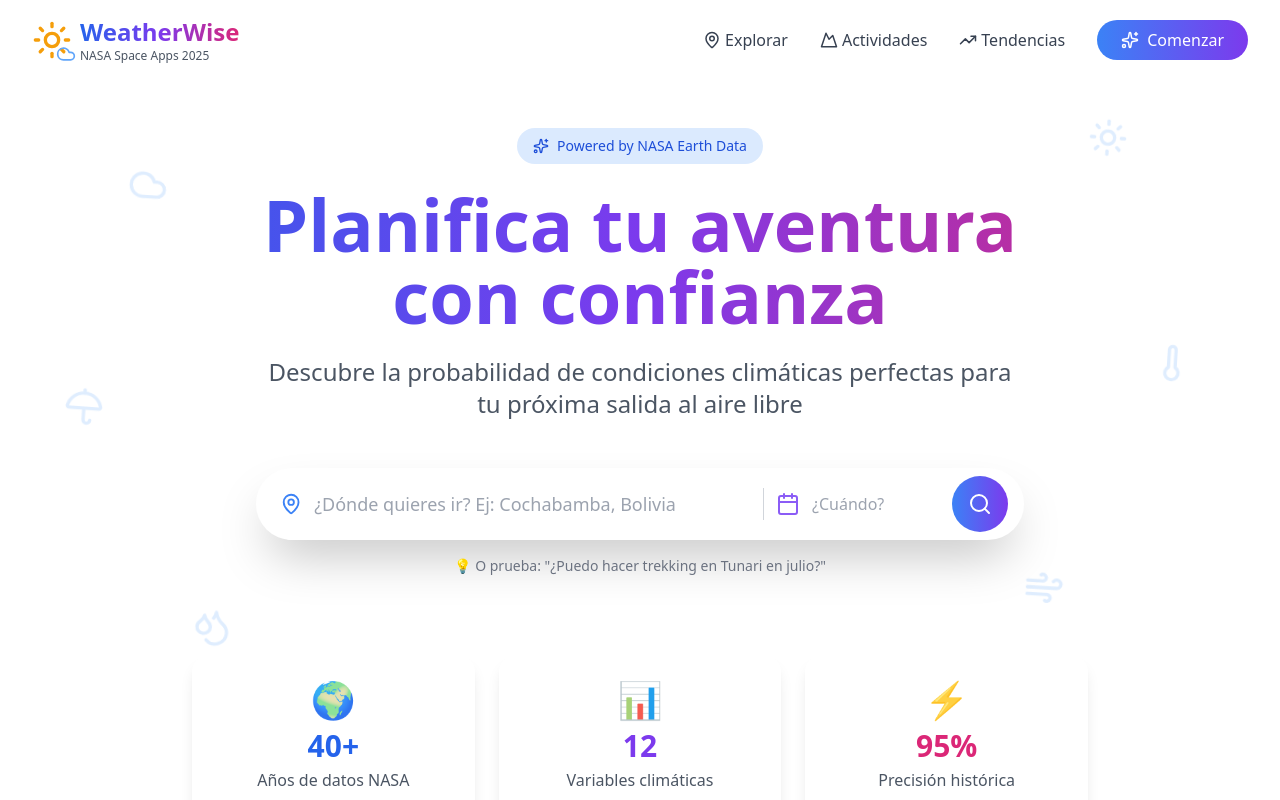
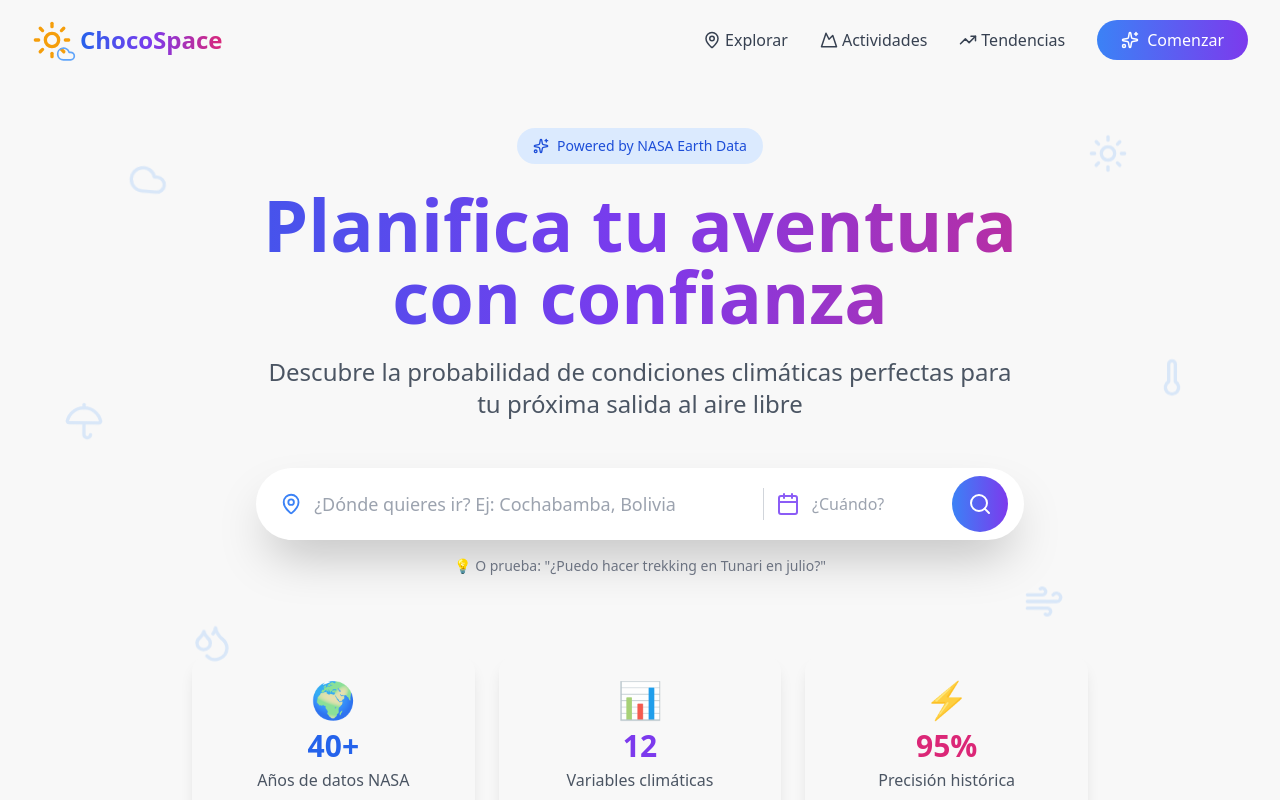
Before and after one commit to SiAn20/Project-NasaSpaceApp, a React (Vite) app in the folder frontend/: page / in a window 1280 px wide. Shown: the top 800 px of the page. Built offline with nearby package versions, Linux system fonts and the light colour scheme.

Commit message:
feat: add Navbar component and refactor WeatherHome to use it; update background color in styles

```diff
--- /dev/null
+++ b/frontend/src/components/Navbar.jsx
@@ -0,0 +1,126 @@
+import React, { useState, useEffect } from "react";
+import {
+  Cloud,
+  Sun,
+  MapPin,
+  TrendingUp,
+  Menu,
+  X,
+  Sparkles,
+  Mountain,
+} from "lucide-react";
+
+const Navbar = () => {
+  const [scrolled, setScrolled] = useState(false);
+  const [mobileMenuOpen, setMobileMenuOpen] = useState(false);
+
+  useEffect(() => {
+    const handleScroll = () => {
+      setScrolled(window.scrollY > 20);
+    };
+    window.addEventListener("scroll", handleScroll);
+    return () => window.removeEventListener("scroll", handleScroll);
+  }, []);
+
+  return (
+    <div>
+      <nav
+        className={`fixed w-full z-50 transition-all duration-300 ${
+          scrolled
+            ? "bg-background/70 backdrop-blur-lg shadow-lg"
+            : "bg-transparent"
+        }`}
+      >
+        <div className="max-w-7xl mx-auto px-4 sm:px-6 lg:px-8">
+          <div className="flex justify-between items-center h-20">
+            <div className="flex items-center space-x-2 cursor-pointer group">
+              <div className="relative">
+                <Sun className="h-10 w-10 text-yellow-500 group-hover:rotate-180 transition-transform duration-500" />
+                <Cloud className="h-5 w-5 text-blue-400 absolute -bottom-1 -right-1 group-hover:translate-x-1 transition-transform" />
+              </div>
+              <div>
+                <h1 className="text-2xl font-bold bg-gradient-to-r from-blue-600 via-purple-600 to-pink-600 bg-clip-text text-transparent">
+                  ChocoSpace
+                </h1>
+              </div>
+            </div>
+
+            <div className="hidden md:flex items-center space-x-8">
+              <a
+                href="#explore"
+                className="text-gray-700 hover:text-blue-600 transition-colors font-medium flex items-center space-x-1 group"
+              >
+                <MapPin
+                  size={18}
+                  className="group-hover:scale-110 transition-transform"
+                />
+                <span>Explorar</span>
+              </a>
+              <a
+                href="#activities"
+                className="text-gray-700 hover:text-purple-600 transition-colors font-medium flex items-center space-x-1 group"
+              >
+                <Mountain
+                  size={18}
+                  className="group-hover:scale-110 transition-transform"
+                />
+                <span>Actividades</span>
+              </a>
+              <a
+                href="#trends"
+                className="text-gray-700 hover:text-pink-600 transition-colors font-medium flex items-center space-x-1 group"
+              >
+                <TrendingUp
+                  size={18}
+                  className="group-hover:scale-110 transition-transform"
+                />
+                <span>Tendencias</span>
+              </a>
+              <button className="bg-gradient-to-r from-blue-500 to-purple-600 text-white px-6 py-2 rounded-full hover:shadow-lg hover:scale-105 transition-all duration-300 font-medium flex items-center space-x-2">
+                <Sparkles size={18} />
+                <span>Comenzar</span>
+              </button>
+            </div>
+
+            <button
+              className="md:hidden p-2 rounded-lg hover:bg-gray-100 transition-colors"
+              onClick={() => setMobileMenuOpen(!mobileMenuOpen)}
+            >
+              {mobileMenuOpen ? <X size={24} /> : <Menu size={24} />}
+            </button>
+          </div>
+        </div>
+
+        {mobileMenuOpen && (
+          <div className="md:hidden bg-white/95 backdrop-blur-lg animate-slide-down">
+            <div className="px-4 py-6 space-y-4">
+              <a
+                href="#explore"
+                className="block text-gray-700 hover:text-blue-600 transition-colors font-medium py-2"
+              >
+                🗺️ Explorar
+              </a>
+              <a
+                href="#activities"
+                className="block text-gray-700 hover:text-purple-600 transition-colors font-medium py-2"
+              >
+                ⛰️ Actividades
+              </a>
+              <a
+                href="#trends"
+                className="block text-gray-700 hover:text-pink-600 transition-colors font-medium py-2"
+              >
+                📈 Tendencias
+              </a>
+              <button className="w-full bg-gradient-to-r from-blue-500 to-purple-600 text-white px-6 py-3 rounded-full hover:shadow-lg transition-all">
+                ✨ Comenzar
+              </button>
+            </div>
+          </div>
+        )}
+      </nav>
+    </div>
+  );
+};
+
+export default Navbar;
--- a/frontend/src/index.css
+++ b/frontend/src/index.css
@@ -9,7 +9,7 @@
 
   color-scheme: light dark;
   color: rgba(255, 255, 255, 0.87);
-  background-color: #242424;
+  background-color: #f8f8f8;
 
   font-synthesis: none;
   text-rendering: optimizeLegibility;
--- a/frontend/src/pages/home.jsx
+++ b/frontend/src/pages/home.jsx
@@ -1,4 +1,4 @@
-import React, { useState, useEffect } from "react";
+import React, { useState } from "react";
 import {
   Cloud,
   Sun,
@@ -6,30 +6,16 @@ import {
   Wind,
   MapPin,
   Calendar,
-  TrendingUp,
   Search,
-  Menu,
-  X,
   Sparkles,
-  Mountain,
   Umbrella,
   Thermometer,
 } from "lucide-react";
+import Navbar from "../components/navbar";
 
 const WeatherHome = () => {
-  const [scrolled, setScrolled] = useState(false);
-  const [mobileMenuOpen, setMobileMenuOpen] = useState(false);
   const [searchFocused, setSearchFocused] = useState(false);
 
-  useEffect(() => {
-    const handleScroll = () => {
-      setScrolled(window.scrollY > 20);
-    };
-    window.addEventListener("scroll", handleScroll);
-    return () => window.removeEventListener("scroll", handleScroll);
-  }, []);
-
-  // Floating elements animation
   const FloatingIcon = ({ icon: Icon, delay, duration, x, y }) => (
     <div
       className="absolute opacity-20"
@@ -44,7 +30,7 @@ const WeatherHome = () => {
   );
 
   return (
-    <div className="min-h-screen bg-white from-blue-50 via-purple-50 to-pink-50">
+    <div className="min-h-scree from-blue-50 via-purple-50 to-pink-50">
       <style>{`
         @keyframes float {
           0%, 100% { transform: translateY(0px) rotate(0deg); }
@@ -67,109 +53,8 @@ const WeatherHome = () => {
         .animate-pulse-glow { animation: pulse-glow 2s ease-in-out infinite; }
       `}</style>
 
-      {/* Navbar */}
-      <nav
-        className={`fixed w-full z-50 transition-all duration-300 ${
-          scrolled ? "bg-white/90 backdrop-blur-lg shadow-lg" : "bg-transparent"
-        }`}
-      >
-        <div className="max-w-7xl mx-auto px-4 sm:px-6 lg:px-8">
-          <div className="flex justify-between items-center h-20">
-            {/* Logo */}
-            <div className="flex items-center space-x-2 cursor-pointer group">
-              <div className="relative">
-                <Sun className="h-10 w-10 text-yellow-500 group-hover:rotate-180 transition-transform duration-500" />
-                <Cloud className="h-5 w-5 text-blue-400 absolute -bottom-1 -right-1 group-hover:translate-x-1 transition-transform" />
-              </div>
-              <div>
-                <h1 className="text-2xl font-bold bg-gradient-to-r from-blue-600 via-purple-600 to-pink-600 bg-clip-text text-transparent">
-                  WeatherWise
-                </h1>
-                <p className="text-xs text-gray-600">NASA Space Apps 2025</p>
-              </div>
-            </div>
-
-            {/* Desktop Menu */}
-            <div className="hidden md:flex items-center space-x-8">
-              <a
-                href="#explore"
-                className="text-gray-700 hover:text-blue-600 transition-colors font-medium flex items-center space-x-1 group"
-              >
-                <MapPin
-                  size={18}
-                  className="group-hover:scale-110 transition-transform"
-                />
-                <span>Explorar</span>
-              </a>
-              <a
-                href="#activities"
-                className="text-gray-700 hover:text-purple-600 transition-colors font-medium flex items-center space-x-1 group"
-              >
-                <Mountain
-                  size={18}
-                  className="group-hover:scale-110 transition-transform"
-                />
-                <span>Actividades</span>
-              </a>
-              <a
-                href="#trends"
-                className="text-gray-700 hover:text-pink-600 transition-colors font-medium flex items-center space-x-1 group"
-              >
-                <TrendingUp
-                  size={18}
-                  className="group-hover:scale-110 transition-transform"
-                />
-                <span>Tendencias</span>
-              </a>
-              <button className="bg-gradient-to-r from-blue-500 to-purple-600 text-white px-6 py-2 rounded-full hover:shadow-lg hover:scale-105 transition-all duration-300 font-medium flex items-center space-x-2">
-                <Sparkles size={18} />
-                <span>Comenzar</span>
-              </button>
-            </div>
-
-            {/* Mobile Menu Button */}
-            <button
-              className="md:hidden p-2 rounded-lg hover:bg-gray-100 transition-colors"
-              onClick={() => setMobileMenuOpen(!mobileMenuOpen)}
-            >
-              {mobileMenuOpen ? <X size={24} /> : <Menu size={24} />}
-            </button>
-          </div>
-        </div>
-
-        {/* Mobile Menu */}
-        {mobileMenuOpen && (
-          <div className="md:hidden bg-white/95 backdrop-blur-lg animate-slide-down">
-            <div className="px-4 py-6 space-y-4">
-              <a
-                href="#explore"
-                className="block text-gray-700 hover:text-blue-600 transition-colors font-medium py-2"
-              >
-                🗺️ Explorar
-              </a>
-              <a
-                href="#activities"
-                className="block text-gray-700 hover:text-purple-600 transition-colors font-medium py-2"
-              >
-                ⛰️ Actividades
-              </a>
-              <a
-                href="#trends"
-                className="block text-gray-700 hover:text-pink-600 transition-colors font-medium py-2"
-              >
-                📈 Tendencias
-              </a>
-              <button className="w-full bg-gradient-to-r from-blue-500 to-purple-600 text-white px-6 py-3 rounded-full hover:shadow-lg transition-all">
-                ✨ Comenzar
-              </button>
-            </div>
-          </div>
-        )}
-      </nav>
-
-      {/* Hero Section */}
+      <Navbar />
       <div className="relative pt-32 pb-20 px-4 sm:px-6 lg:px-8 overflow-hidden">
-        {/* Floating Background Icons */}
         <FloatingIcon icon={Cloud} delay={0} duration={4} x={10} y={20} />
         <FloatingIcon icon={Sun} delay={1} duration={5} x={85} y={15} />
         <FloatingIcon
@@ -209,7 +94,6 @@ const WeatherHome = () => {
               tu próxima salida al aire libre
             </p>
 
-            {/* Search Bar */}
             <div
               className={`max-w-3xl mx-auto transition-all duration-300 ${
                 searchFocused ? "scale-105" : ""
@@ -252,7 +136,6 @@ const WeatherHome = () => {
             </div>
           </div>
 
-          {/* Stats Cards */}
           <div className="grid grid-cols-1 sm:grid-cols-3 gap-6 mt-20 max-w-4xl mx-auto">
             <div className="bg-white/80 backdrop-blur-sm rounded-2xl p-6 shadow-lg hover:shadow-xl hover:-translate-y-2 transition-all duration-300 cursor-pointer">
               <div className="text-4xl mb-2">🌍</div>
@@ -275,7 +158,6 @@ const WeatherHome = () => {
         </div>
       </div>
 
-      {/* Popular Activities Section */}
       <div className="max-w-7xl mx-auto px-4 sm:px-6 lg:px-8 py-20">
         <h2 className="text-4xl font-bold text-center mb-4 bg-gradient-to-r from-blue-600 to-purple-600 bg-clip-text text-transparent">
           Actividades Populares
@@ -329,7 +211,6 @@ const WeatherHome = () => {
         </div>
       </div>
 
-      {/* CTA Section */}
       <div className="max-w-5xl mx-auto px-4 sm:px-6 lg:px-8 py-20">
         <div className="bg-gradient-to-r from-blue-600 via-purple-600 to-pink-600 rounded-3xl p-12 text-center text-white shadow-2xl relative overflow-hidden">
           <div className="absolute inset-0 opacity-20">
--- a/frontend/tailwind.config.js
+++ b/frontend/tailwind.config.js
@@ -11,8 +11,7 @@ export default {
         secondary2: "#B4B4B4",
         secondary3: "#4D4D4D",
         secondary4: "#FAFAFA",
-        background: "#171717",
-        background2: "#1F1F1F",
+        background: "#f8f8f8",
         border: "#292929",
         borderHover: "#454545",
         delete: "#dc2626",
```
